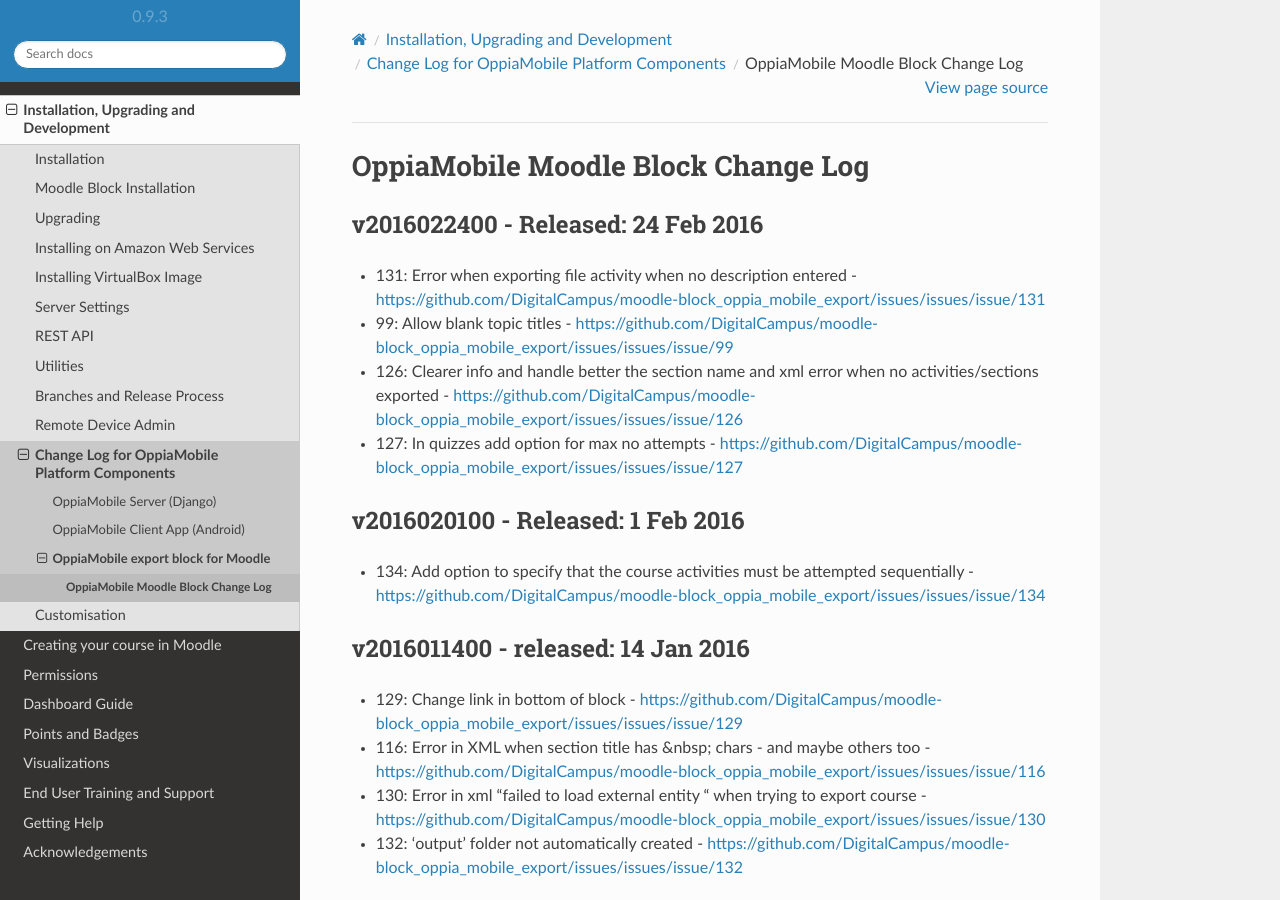
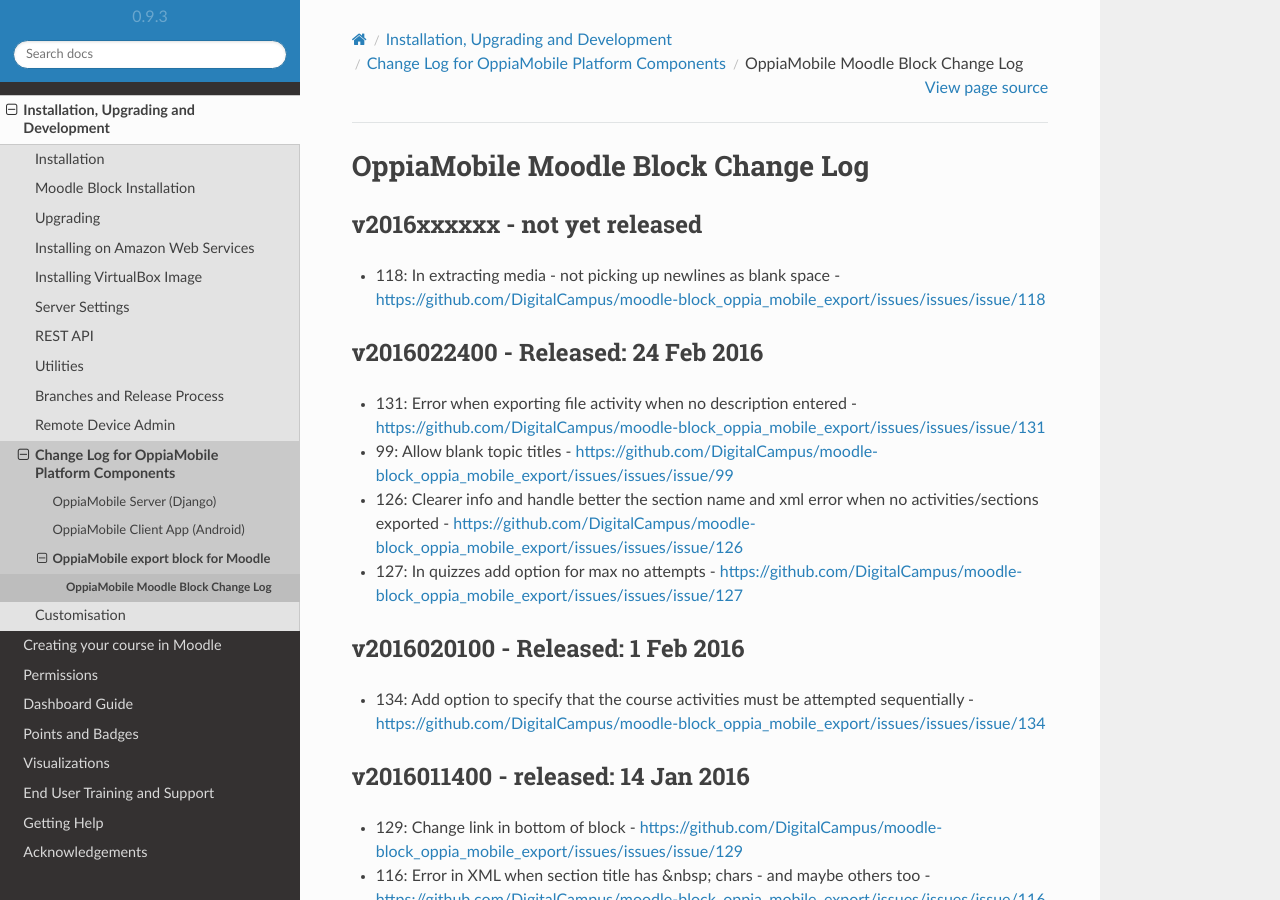
Before and after one commit to DigitalCampus/django-oppia, a Sphinx documentation site: the page built from docs/dev/changelog_moodleblock.rst, in a window 1280 px wide and 900 px high. Built offline with Sphinx 7.4.7 and the Read the Docs theme 2.0.0, drawn with Linux system fonts in a browser that asks for light colours; pages that are not in the unit, such as notebooks, are missing from menus; the version number is read from the project's files by our own code.

Commit message:
update docs

```diff
--- a/docs/dev/changelog_moodleblock.rst
+++ b/docs/dev/changelog_moodleblock.rst
@@ -1,5 +1,14 @@
 OppiaMobile Moodle Block Change Log
 =====================================
+
+
+.. _blockv2016xxxxxx:
+
+v2016xxxxxx - not yet released
+--------------------------------------
+
+* 118: In extracting media - not picking up newlines as blank space - https://github.com/DigitalCampus/moodle-block_oppia_mobile_export/issues/issues/issue/118
+
 
 .. _blockv2016022400:
 
```
